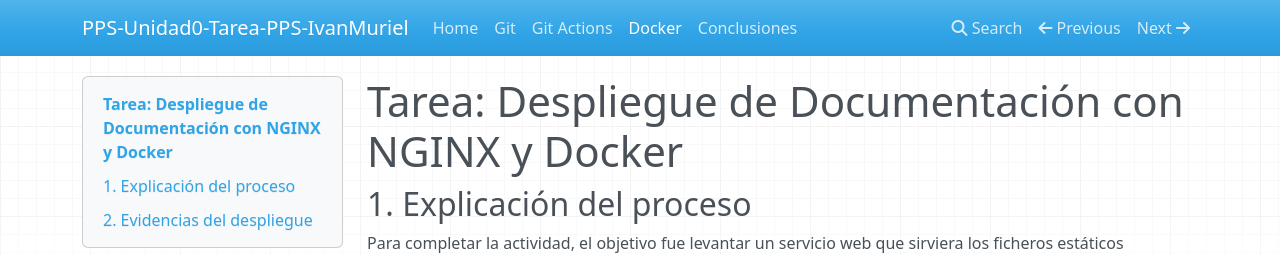
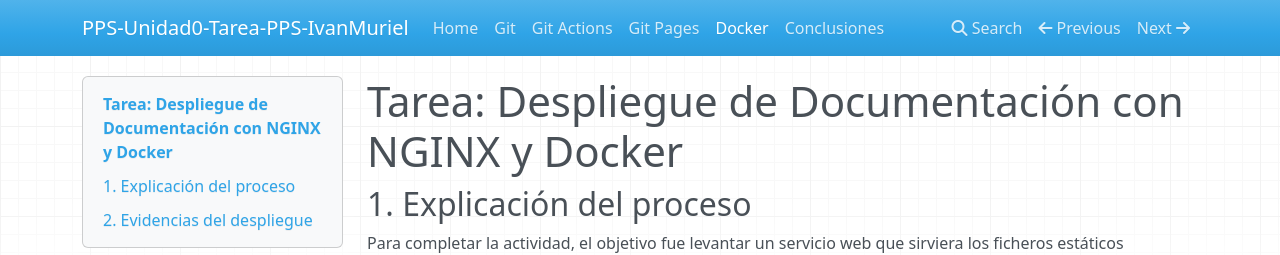
Before and after one commit to vjp-ivanMV/PPS-Unidad0-Tarea-Ivan_Muriel, an MkDocs documentation site: the page built from docs/docker.md, in a window 1280 px wide. Shown: the top 255 px of the page. Built offline with MkDocs 1.6.1, drawn with Linux system fonts in a browser that asks for light colours; nearby versions of some CDN libraries.

Commit message:
Actualizar rutas de imágenes en la documentación y agregar enlace a Git Pages en la navegación

```diff
--- a/docs/docker.md
+++ b/docs/docker.md
@@ -28,16 +28,16 @@
 
 En esta captura se muestra la ejecución del comando en la terminal y el ID del contenedor generado.
 
-![Captura de la creación de la máquina](docs/img/docker.png)
+![Captura de la creación de la máquina](/docs/img/docker.png)
 
 ### B. Visualización de la página web
 
 Accediendo a través del navegador a `http://localhost:8085`, se observa la documentación cargada correctamente.
 
-![Captura del navegador web](docs/img/nginx.png)
+![Captura del navegador web](/docs/img/nginx.png)
 
 ### C. Información del Contenedor (Docker Inspect)
 
 Detalle de la configuración interna del contenedor, donde se puede verificar el montaje del volumen (*Mounts*) y la configuración de red.
 
-![Captura del docker inspect](docs/img/docker_inspect.png)
+![Captura del docker inspect](/docs/img/docker_inspect.png)
--- a/mkdocs.yml
+++ b/mkdocs.yml
@@ -14,6 +14,7 @@
   - Home: index.md             # Primer elemento del menú, enlaza con el archivo 'index.md'.
   - Git: git.md
   - Git Actions: gitActions.md
+  - Git Pages: gitPages.md
   - Docker: docker.md
   - Conclusiones: conclusiones.md
 # -------------------------------------------------------------
```
Also changed, not shown: docs/gitPages.md (+1 -0 lines).
